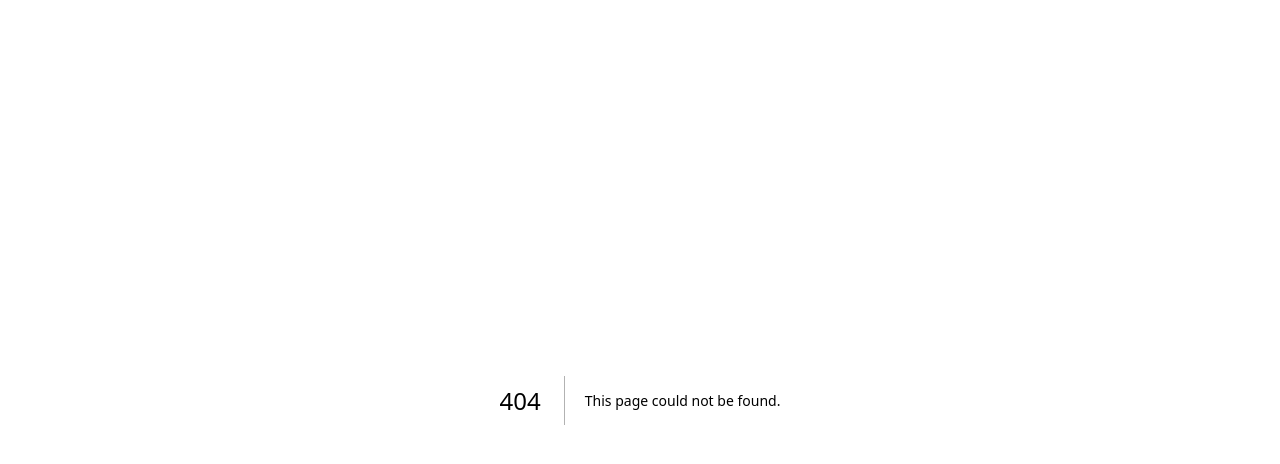
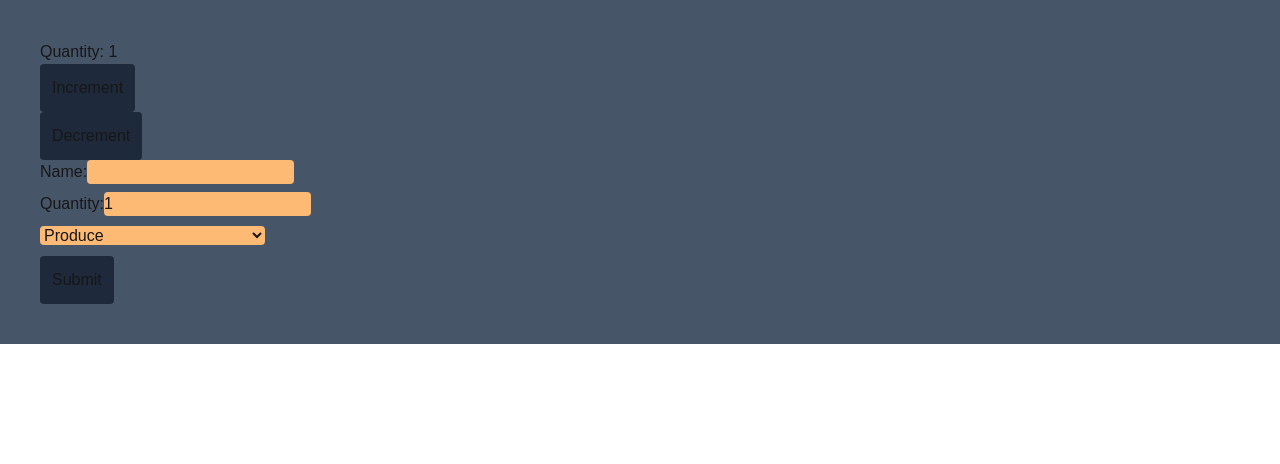
Before and after one commit to talal748/cprg306-assignments, a Next.js app: page /week-5 in a window 1280 px wide. Before the commit this address had no page. Shown: the top 464 px of the page. Built offline with nearby package versions, Linux system fonts and the light colour scheme.

Commit message:
Final submission for week 5 assignement
Added in all requirements for the assignment, along with some styling

```diff
--- a/app/page.js
+++ b/app/page.js
@@ -8,7 +8,9 @@ export default function Home() {
       <br></br>
       <Link href="./week-3" className="underline text-red-800 hover:text-red-600">Week 3 Assignment</Link>
       <br></br>
-      <Link href="./week-4&5" className="underline text-red-800 hover:text-red-600">Week 4 and 5 Assignment</Link>
+      <Link href="./week-4" className="underline text-red-800 hover:text-red-600">Week 4 Assignment</Link>
+      <br></br>
+      <Link href="./week-5" className="underline text-red-800 hover:text-red-600">Week 5 Assignment</Link>
     </main>
   );
 }
--- /dev/null
+++ b/app/week-5/new-item.js
@@ -0,0 +1,86 @@
+"use client"
+import Link from "next/link";
+import { useState } from "react"
+
+export default function NewItem () {
+    const [quantity, setQuantity] = useState(1);
+
+    const [name, setName] = useState("");
+
+    const [category, setCategory] = useState("produce");
+
+    const handleNameChange = (event) => setName (event.target.value);
+    const handleQuantityChange = (event) => setQuantity (event.target.value);
+    const handleCateoryChange = (event) => setCategory (event.target.value);
+
+    const handleSubmit = (event) => {
+        event.preventDefault();
+
+        let item = {
+            title : name,
+            amount : quantity,
+            type : category
+        }
+
+        alert (`
+            Name: ${item.title},
+            Quantity: ${item.amount},
+            Category: ${item.type}
+        `);
+
+        setName("");
+        setQuantity("");
+        setCategory("");
+    }
+
+    const increment = () => {
+        setQuantity(quantity + 1);
+    }
+
+    const decrement = () => {
+        setQuantity(quantity - 1);
+    }
+
+    return (
+        <div className="p-5 border-gray-200">
+            <p>Quantity: {quantity}</p>
+            <button disabled={quantity >= 20}onClick={increment} className="rounded p-3 bg-slate-800 hover:bg-slate-500">Increment</button>
+            <br></br>
+            <button disabled={quantity <= 1} onClick={decrement} className="rounded p-3 bg-slate-800 hover:bg-slate-500">Decrement</button>
+
+            <form>
+                <div className="mb-2">
+                    <label>Name:</label>
+                    <input className="rounded focus:bg-emerald-100 bg-orange-300" type="text" value={name} onChange={handleNameChange}/>
+                </div>
+
+                <div className="mb-2">
+                    <label>Quantity:</label>
+                    <input className="rounded focus:bg-emerald-100 bg-orange-300" type="text" value={quantity} onChange={handleQuantityChange}/>
+                </div>
+
+                <div className="mb-2">
+                    <select className="rounded focus:bg-emerald-100 bg-orange-300" value={category} onChange={handleCateoryChange}>
+                        <option selected disabled value="">-- Please select a category --</option>
+                        <option value="produce">Produce</option>
+                        <option value="dairy">Dairy</option>
+                        <option value="bakery">Bakery</option>
+                        <option value="meat">Meat</option>
+                        <option value="forzen goods">Frozen Goods</option>
+                        <option value="canned foods">Canned Foods</option>
+                        <option value="dry goods">Dry Goods</option>
+                        <option value="beverages">Beverages</option>
+                        <option value="snacks">Snacks</option>
+                        <option value="household">Household</option>
+                        <option value="other">Other</option>
+                    </select>
+                </div>
+
+                <div>
+                    <button onClick={handleSubmit} className="rounded p-3 bg-slate-800 hover:bg-slate-500">Submit</button>
+                </div>
+
+            </form>
+        </div>
+    );
+}
--- /dev/null
+++ b/app/week-5/page.js
@@ -0,0 +1,10 @@
+import NewItem from "./new-item";
+
+export default function Page() {
+
+    return(
+        <main className="p-5 bg-slate-600" >
+            <NewItem/>
+        </main>
+    );
+}
```
Also changed, not shown: app/week-4/new-item.js (renamed from app/week-4&5/new-item.js), app/week-4/page.js (renamed from app/week-4&5/page.js).
